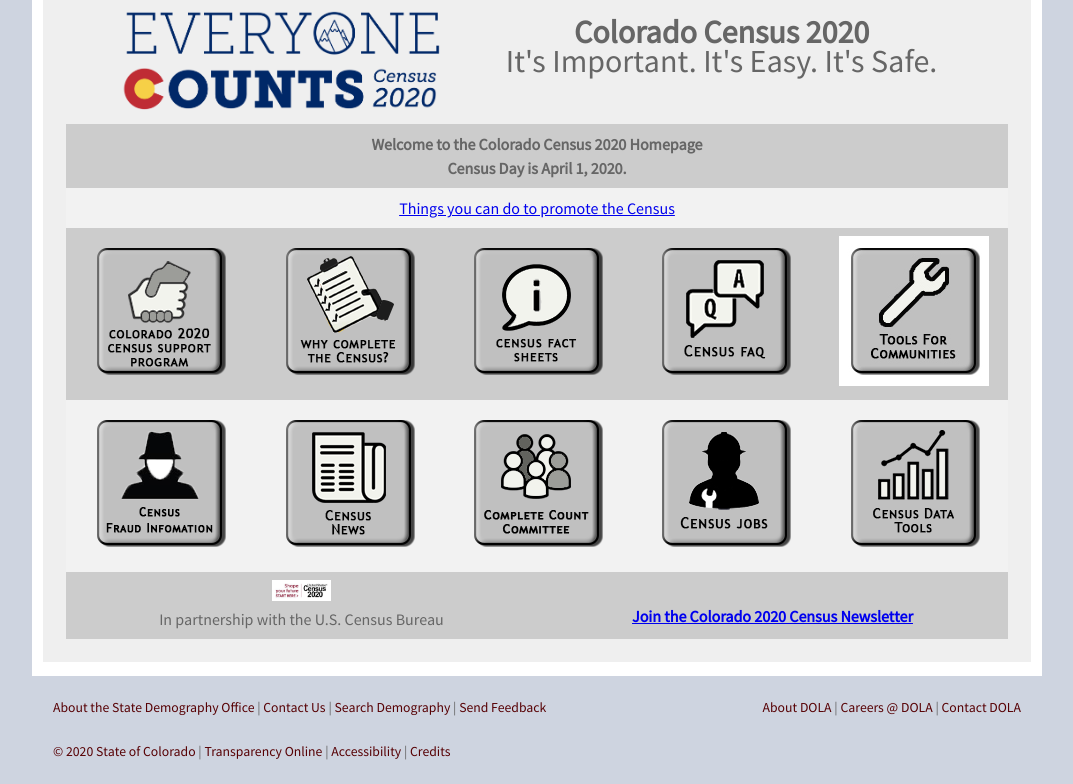
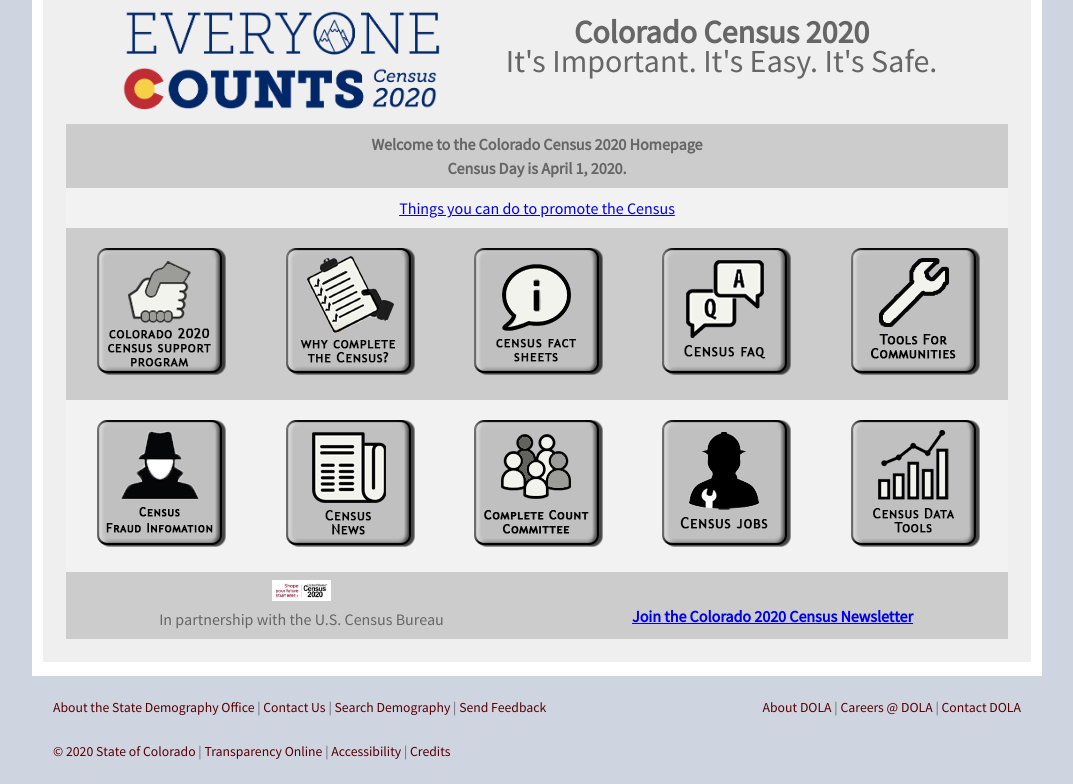
Before and after one commit to TBleess/Website_New, a Jekyll site: the page built from pages/5_CensusACS/census_2020_main.html, in a window 1280 px wide. Shown: the part 990-1774 px from the top of the page, without its empty margins (103-1176 px from the left). Built offline with Jekyll 4.4.1, drawn with Linux system fonts in a browser that asks for light colours.

Commit message:
Update census_2020_main.html

```diff
--- a/pages/5_CensusACS/census_2020_main.html
+++ b/pages/5_CensusACS/census_2020_main.html
@@ -135,7 +135,7 @@
 			<td valign="top" align="center">
 				<div title="Find resources, handouts, posters and other materials to ptomote the Census to your community.">
 				<a href='https://demography.dola.colorado.gov/census-acs/2020-resources/'>
-				<img src="/images/Community_Resources_Button_v.3.jpg" alt="Find resources, handouts, posters and other materials to ptomote the Census to your community.."></img>
+				<img src="/images/Tools_For_Communities_Button.png" alt="Find resources, handouts, posters and other materials to ptomote the Census to your community.."></img>
 				</a>
 			</td>
 		</tr>
```
